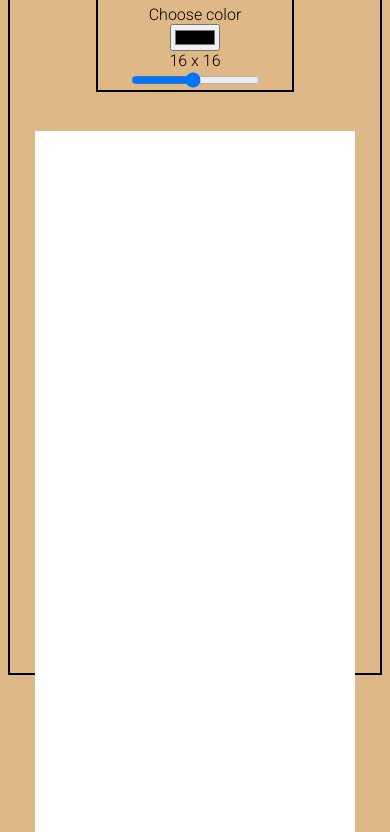
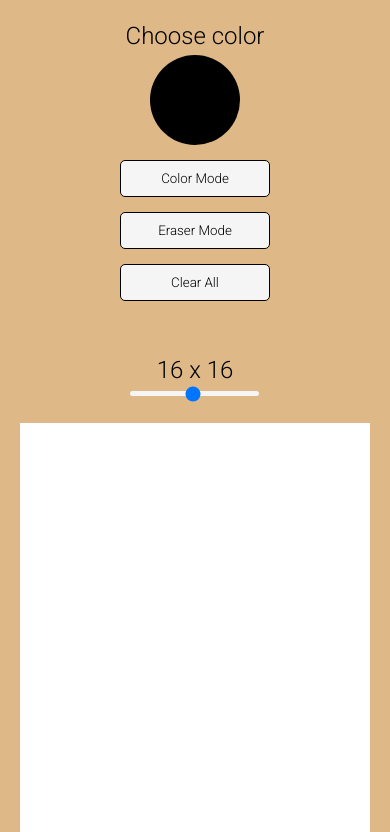
Before and after one commit to usmanbutt-dev/etch-a-sketch, a plain HTML site: page index.html in a window 390 px wide. Shown: the part 117-949 px from the top of the page. Drawn offline with Linux system fonts and the light colour scheme.

Commit message:
Project Completed

```diff
--- a/index.html
+++ b/index.html
@@ -15,6 +15,9 @@
             <h1>Etch-a-Sketch</h1>
             <label for="color">Choose color</label>
             <input  type="color" name="color" id="chosen-color">
+            <button class="color-mode">Color Mode</button>
+            <button class="eraser-mode">Eraser Mode</button>
+            <button class="clear-all">Clear All</button>
             <label for="range" id="chosen-size"> 16 x 16</label>
             <input type="range" name="range" id="grid-sizer" min="1" max="32" value="16">
         </div>
--- a/script.js
+++ b/script.js
@@ -4,8 +4,26 @@ let gridBoxes = document.querySelectorAll(".grid-boxes");
 let colorChooser = document.querySelector("#chosen-color");
 let gridSizer = document.querySelector("#grid-sizer");
 let chosenSize = document.querySelector("#chosen-size");
+let eraser = document.querySelector(".eraser-mode");
+let colorMode = document.querySelector(".color-mode");
+let clearMode = document.querySelector(".clear-all");
 let chosenColor = "black";
 let isMouseDown = false;
+
+
+clearMode.addEventListener("click",()=>{
+    gridBoxes.forEach(box => {
+        box.style.backgroundColor = "white";
+    });
+});
+
+eraser.addEventListener("click", ()=>{
+    chosenColor = "white";
+})
+
+colorMode.addEventListener("click", ()=> {
+    chosenColor = colorChooser.value;
+})
 
 colorChooser.addEventListener(`input`, () => {
     chosenColor = colorChooser.value;
--- a/style.css
+++ b/style.css
@@ -8,12 +8,13 @@ body {
 
 .container {
     display: flex;
-    height: 90vh;
     justify-content: space-evenly;
     align-items: center;
-    border: 2px solid black;
-    padding: 10px;
+    padding: 20px;
     flex-wrap: wrap;
+    gap: 20px;
+    margin-top:5%;
+    margin-right: 15%;
 }
 
 .selection-box {
@@ -21,7 +22,65 @@ body {
     flex-direction: column;
     justify-content: center;
     align-items: center;
-    border: 2px solid black;
+    border-radius: 10px;
+    font-size: 28px;
+    padding: 5px;
+}
+
+.selection-box button {
+    margin-top: 15px;
+    padding: 10px 15px;
+    width: 150px;
+    height: fit-content;
+    border-radius: 5px;
+    border: 1px solid black;
+    background-color:whitesmoke;
+}
+
+.selection-box #chosen-color {
+    border-radius: 5px;
+}
+
+.selection-box button:hover {
+    background-color:lightgray;
+    transform: scale(1.05);
+}
+
+.selection-box h1 {
+    margin: 0;
+}
+
+.selection-box #chosen-color {
+    width: 90px;
+    height: 90px;
+    padding: 0;
+    border: none;
+    border-radius: 50%;
+    cursor: pointer;
+    overflow: hidden;
+}
+
+input[type=color]::-webkit-color-swatch {
+    border: none;
+}
+
+input[type=color]::-webkit-color-swatch-wrapper {
+    padding: 0;
+    margin: 0;
+}
+
+.selection-box label {
+    font-size: 24px;
+    padding: 5px;
+    margin-top: 50px;
+}
+
+.selection-box #grid-sizer {
+    appearance: none;
+    background-color: whitesmoke;
+    height: 5px;
+    border-radius: 5px;
+    color: black;
 }
 
 .grid {
@@ -40,3 +99,26 @@ body {
     background-color: white;
     cursor:default;
 }
+
+@media (max-width: 760px) {
+    .container {
+        margin-top:0;
+        margin-right: 0;
+        padding: 5px;
+    }
+
+    .selection-box {
+        flex-shrink: 0.5;
+    }
+
+    .grid {
+        width: 400px;
+        height: 400px;
+    }
+
+    .grid-boxes {
+        width: 25px;
+        height: 25px;
+    }
+
+}
```
